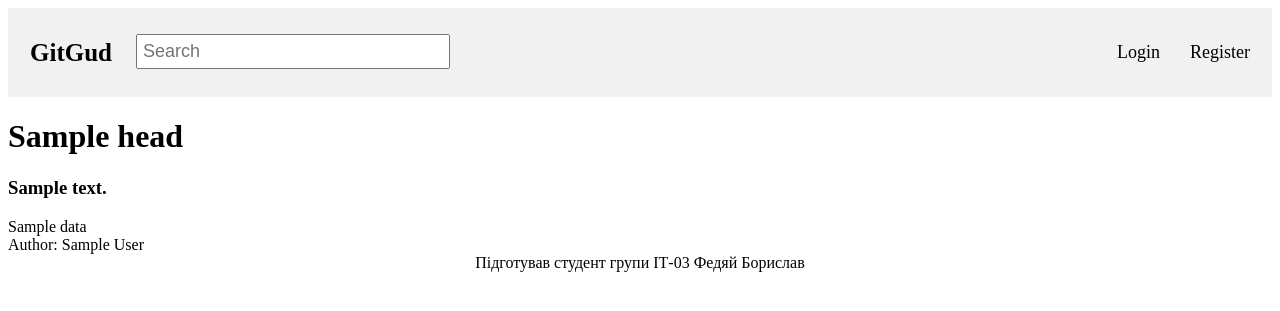
After one commit to SosnoviyBor/CourseWerk-y3-s1, a Django app: template cw/templates/cw/page.html in a window 1280 px wide. The commit adds this page. Shown: the top 311 px of the page. Run offline with Django 4.2, Linux system fonts and the light colour scheme; the template is opened without the code that fills it: most values are stand-ins (such as "Sample title", 1, 10 or a date in 2020); parts of the project's set-up code (start-up, migrations or seed data) failed here and were passed over.

Commit message:
making a legit progress

```diff
--- a/cw/static/cw/base.js
+++ b/cw/static/cw/base.js
@@ -1,8 +1,24 @@
+HOST = "http://127.0.0.1:8000/"
+
+document.getElementById("logo").href = HOST
+document.getElementById("goto-login").href = `${HOST}login`
+document.getElementById("goto-reg").href = `${HOST}register`
+
 var search = document.getElementById("search")
 search.addEventListener("keypress", function(event) {
     if (event.key === "Enter") {
         event.preventDefault()
-        // сюда прикрутить поиск нада буит
-        alert(search.value)
+        $.ajax({
+            url: HOST,
+            type: "GET",
+            data: {
+                "action": "search",
+                "value": search.value
+            },
+            success: (data)=>{
+                window.location.href = HOST
+                document.write(data)
+            }
+        })
     }
 })
--- a/cw/static/cw/styles.css
+++ b/cw/static/cw/styles.css
@@ -6,6 +6,7 @@
 .item {
     max-width: 200px;
     max-height: 200px;
+    margin: 50px;
 }
 
 #item-list {
--- a/cw/templates/cw/base.html
+++ b/cw/templates/cw/base.html
@@ -13,7 +13,7 @@
             <input type="text" id="search" placeholder="Search" onkeydown="search(this)"></input>
             <div id="menu-right">
                 <a id="goto-login">Login</a>
-                <a id="goto-reg" onclick="redirect('cw/register.html')">Register</a>
+                <a id="goto-reg">Register</a>
             </div>
         </header>
         {% block content %}
@@ -22,4 +22,5 @@
     </div>
 </body>
 <script type="text/javascript" src='{% static "cw/base.js" %}'></script>
+<script src="https://ajax.googleapis.com/ajax/libs/jquery/3.6.0/jquery.min.js"></script>
 </html>
--- a/cw/templates/cw/home.html
+++ b/cw/templates/cw/home.html
@@ -4,7 +4,7 @@
     <ul>
     {% for page in pages.all %}
         <li class="item" id="{{ page.id }}">
-            <a class="item-name">{{ page.head }}</a>
+            <a class="item-name", href="/page/{{ page.id }}">{{ page.head }}</a>
             <a class="item-desc">{{ page.desc }}</a>
             <img class="item-img" src="{{ page.img }}">
             <a class="item-author">{{ page.author }}</a>
--- /dev/null
+++ b/cw/templates/cw/page.html
@@ -0,0 +1,10 @@
+{% extends 'cw/base.html' %}
+{% block content %}
+<content id="page">
+    <h1 class="item-name">{{ page.head }}</h1>
+    <h3 class="item-desc">{{ page.desc }}</h3>
+    <a class="item-data">Sample data</a>
+    <br>
+    <a class="item-author">Author: {{ page.author }}</a>
+</content>
+{% endblock %}
--- a/cw/urls.py
+++ b/cw/urls.py
@@ -4,5 +4,6 @@ from . import views
 
 urlpatterns = [
     path("", views.home, name="index"),
-    path("register/", views.register, name="register")
+    path("register/", views.register, name="register"),
+    path("page/<int:id>", views.page, name="page")
 ]
```
Also changed, not shown: cw/views.py (+11 -0 lines).
